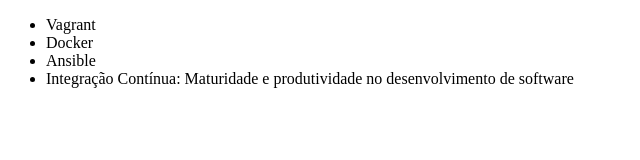
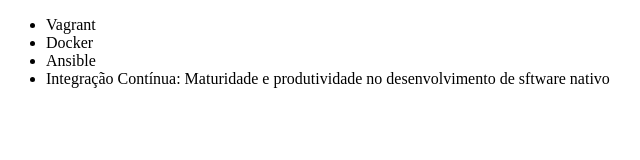
Before and after one commit to filipetandrade/Alura-git, a plain HTML site: page index.html in a window 1280 px wide. Shown: the full height of the page, 2-642 px from the left. Drawn offline with Linux system fonts and the light colour scheme.

Commit message:
fiz apenas um teste meu caro amigo Filipe

```diff
--- a/index.html
+++ b/index.html
@@ -9,7 +9,7 @@
 		<li>Vagrant</li>
 		<li>Docker</li>
 		<li>Ansible</li>
-		<li>Integração Contínua: Maturidade e produtividade no desenvolvimento de software</li>
+		<li>Integração Contínua: Maturidade e produtividade no desenvolvimento de sftware nativo</li>
 	</ul>
 </body>
 </html>
```
